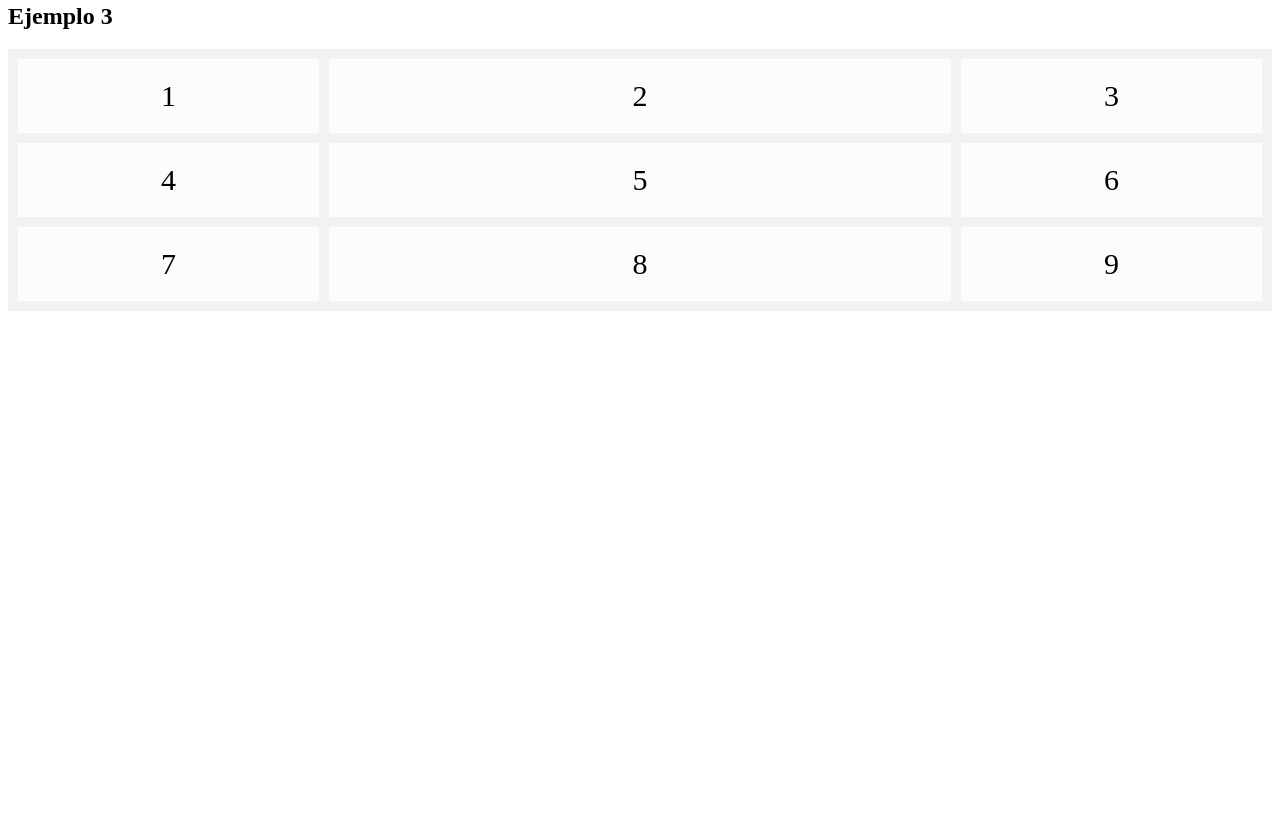
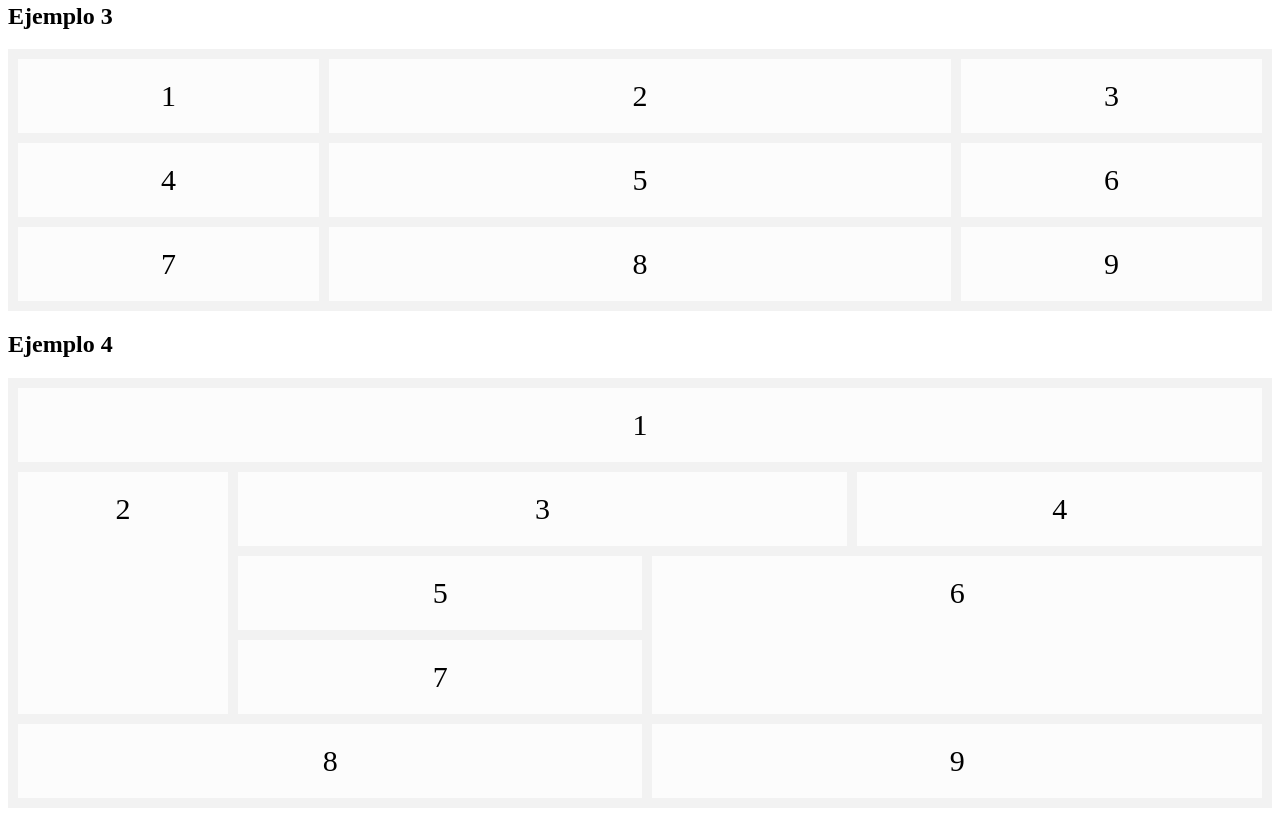
Before and after one commit to lucasSilberberg/CSS-Grid, a plain HTML site: page index.html in a window 1280 px wide. Shown: the part 675-1491 px from the top of the page. Before the commit the page ends 994 px from the top, so only its background shows below. Drawn offline with Linux system fonts and the light colour scheme.

Commit message:
Update ejemplo 4

```diff
--- a/index.html
+++ b/index.html
@@ -46,6 +46,18 @@
         <div class="item-8">8</div>
         <div class="item-9">9</div>
     </div>
+    <h2>Ejemplo 4</h2>
+    <div class="grid-container example-4">
+        <div class="item-1">1</div>
+        <div class="item-2">2</div>
+        <div class="item-3">3</div>
+        <div class="item-4">4</div>
+        <div class="item-5">5</div>
+        <div class="item-6">6</div>
+        <div class="item-7">7</div>
+        <div class="item-8">8</div>
+        <div class="item-9">9</div>
+    </div>
 </body>
 
 </html>
--- a/style.less
+++ b/style.less
@@ -12,6 +12,41 @@
     &.example-3 {
         grid-template-columns: auto 50% auto; // Columnas automaticas
     }
+    &.example-4 {
+        grid-template-areas:
+         'item-1 item-1 item-1 item-1 item-1 item-1'
+         'item-2 item-3 item-3 item-3 item-4 item-4'
+         'item-2 item-5 item-5 item-6 item-6 item-6'
+         'item-2 item-7 item-7 item-6 item-6 item-6'
+         'item-8 item-8 item-8 item-9 item-9 item-9';
+        .item-1 {
+            grid-area: item-1;
+        }
+        .item-2 {
+            grid-area: item-2;
+        }
+        .item-3 {
+            grid-area: item-3;
+        }
+        .item-4 {
+            grid-area: item-4;
+        }
+        .item-5 {
+            grid-area: item-5;
+        }
+        .item-6 {
+            grid-area: item-6;
+        }
+        .item-7 {
+            grid-area: item-7;
+        }
+        .item-8 {
+            grid-area: item-8;
+        }
+        .item-9 {
+            grid-area: item-9;
+        }
+    }
     &>div {
         background-color: rgba(255, 255, 255, 0.8);
         text-align: center;
```
Also changed, not shown: style.css.
